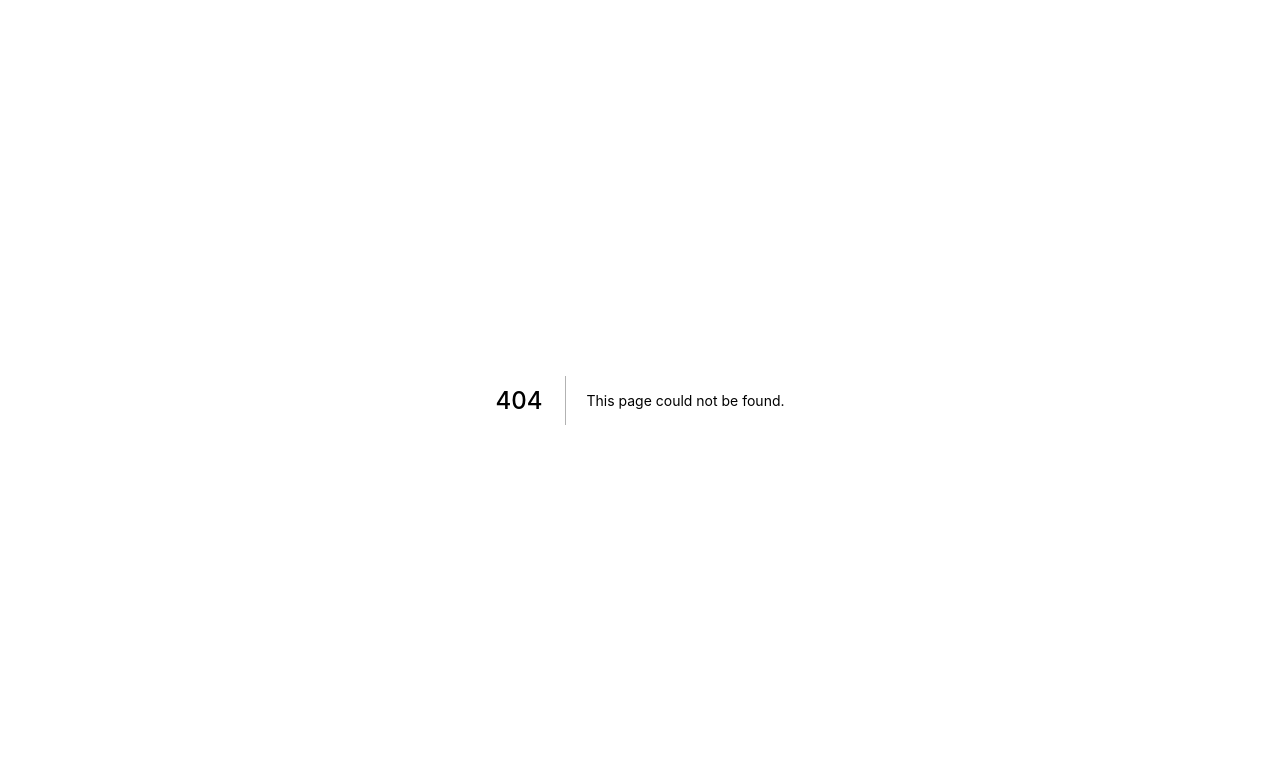
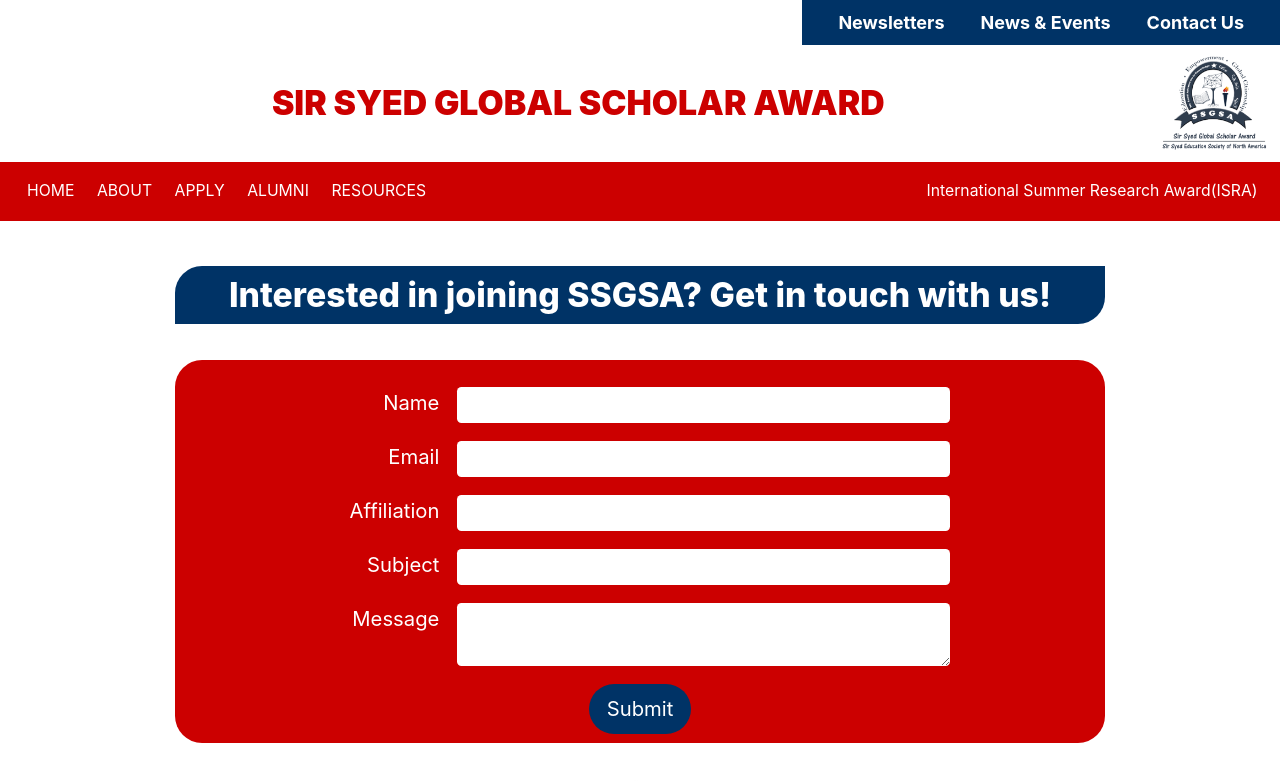
Before and after one commit to ssgsa-us/ssgsa.us, a Next.js app: page /contactUs in a window 1280 px wide. Before the commit this address had no page. Shown: the top 781 px of the page. Built offline with nearby package versions, Linux system fonts and the light colour scheme.

Commit message:
Add contact us page

```diff
--- a/components/Header.js
+++ b/components/Header.js
@@ -26,7 +26,7 @@
               News &amp; Events
             </a>
           </Link>
-          <Link href="/">
+          <Link href="/contactUs">
             <a className="px-1 sm:px-4">
               Contact Us
             </a>
--- /dev/null
+++ b/pages/contactUs.js
@@ -0,0 +1,92 @@
+import { useState } from "react";
+import Footer from "../components/Footer";
+import Header from "../components/Header";
+import styles from "../styles/Home.module.css";
+
+export default function Home() {
+  const [name, setName] = useState("")
+  const [email, setEmail] = useState("")
+  const [affiliation, setAffiliation] = useState("")
+  const [subject, setSubject] = useState("")
+  const [message, setMessage] = useState("")
+
+  return (
+    <div className={styles.container}>
+      <Header />
+      <div className="mx-4 sm:mx-12 lg:mx-20 mt-10 flex justify-center">
+        <div>
+          <h1 className="mb-8 bg-blue-850 text-xl sm:text-2xl lg:text-3xl text-center text-white font-extrabold py-2 px-6 sm:px-12 rounded-tl-3xl rounded-br-3xl">
+            Interested in joining SSGSA? Get in touch with us!
+          </h1>
+
+          <div
+            className="bg-red-850 rounded-3xl p-2"
+          >
+            <div>
+              <div className="grid grid-cols-7 gap-1 sm:gap-4 m-4">
+                <p className="col-span-2 sm:text-right text-white text-base md:text-lg">Name</p>
+                <input
+                  className="col-span-7 sm:col-span-4 p-1 rounded"
+                  name="Name"
+                  type="text"
+                  value={name}
+                  onChange={(e) => setName(e.target.value)}
+                  required
+                />
+              </div>
+              <div className="grid grid-cols-7 gap-1 sm:gap-4 m-4">
+                <p className="col-span-2 sm:text-right text-white text-base md:text-lg">Email</p>
+                <input
+                  className="col-span-7 sm:col-span-4 p-1 rounded"
+                  name="Email"
+                  type="email"
+                  value={email}
+                  onChange={(e) => setEmail(e.target.value)}
+                  required
+                />
+              </div>
+              <div className="grid grid-cols-7 gap-1 sm:gap-4 m-4">
+                <p className="col-span-2 sm:text-right text-white text-base md:text-lg">Affiliation</p>
+                <input
+                  className="col-span-7 sm:col-span-4 p-1 rounded"
+                  name="Affiliation"
+                  type="text"
+                  value={affiliation}
+                  onChange={(e) => setAffiliation(e.target.value)}
+                  required
+                />
+              </div>
+              <div className="grid grid-cols-7 gap-1 sm:gap-4 m-4">
+                <p className="col-span-2 sm:text-right text-white text-base md:text-lg">Subject</p>
+                <input
+                  className="col-span-7 sm:col-span-4 p-1 rounded"
+                  name="Subject"
+                  type="text"
+                  value={subject}
+                  onChange={(e) => setSubject(e.target.value)}
+                  required
+                />
+              </div>
+              <div className="grid grid-cols-7 gap-1 sm:gap-4 m-4">
+                <p className="col-span-2 sm:text-right text-white text-base md:text-lg">Message</p>
+                <textarea
+                  className="col-span-7 sm:col-span-4 p-1 rounded"
+                  name="Message"
+                  type="text"
+                  value={message}
+                  onChange={(e) => setMessage(e.target.value)}
+                  required
+                />
+              </div>
+
+              <div className="flex justify-center">
+                <button className="text-white text-base md:text-lg bg-blue-850 py-2 px-4 rounded-3xl">Submit</button>
+              </div>
+            </div>
+          </div>
+        </div>
+      </div>
+      <Footer />
+    </div>
+  );
+}
```
